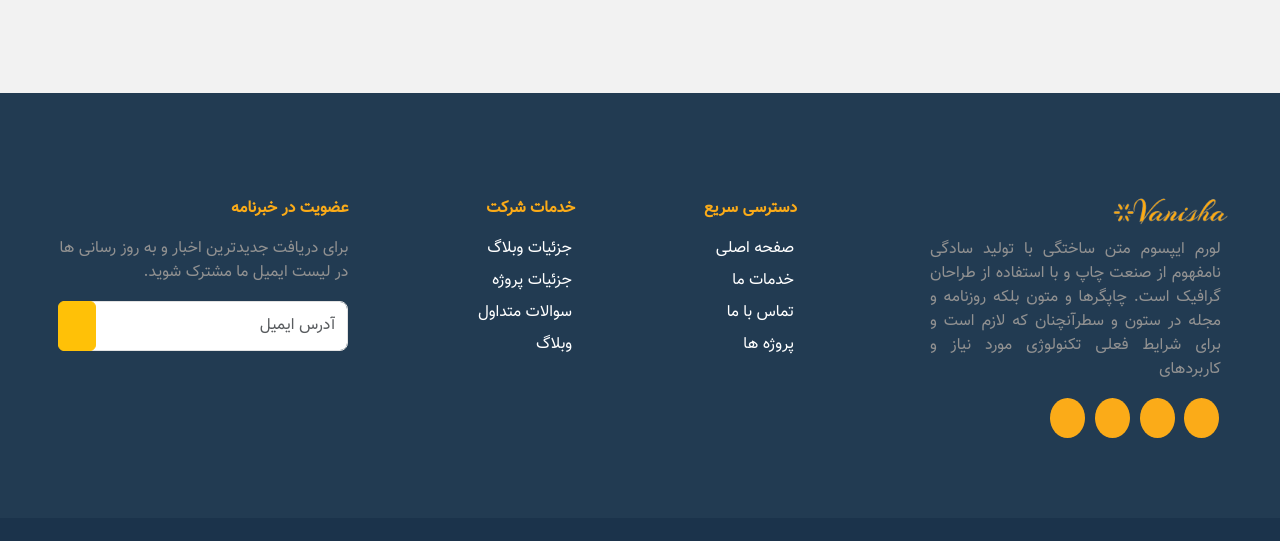
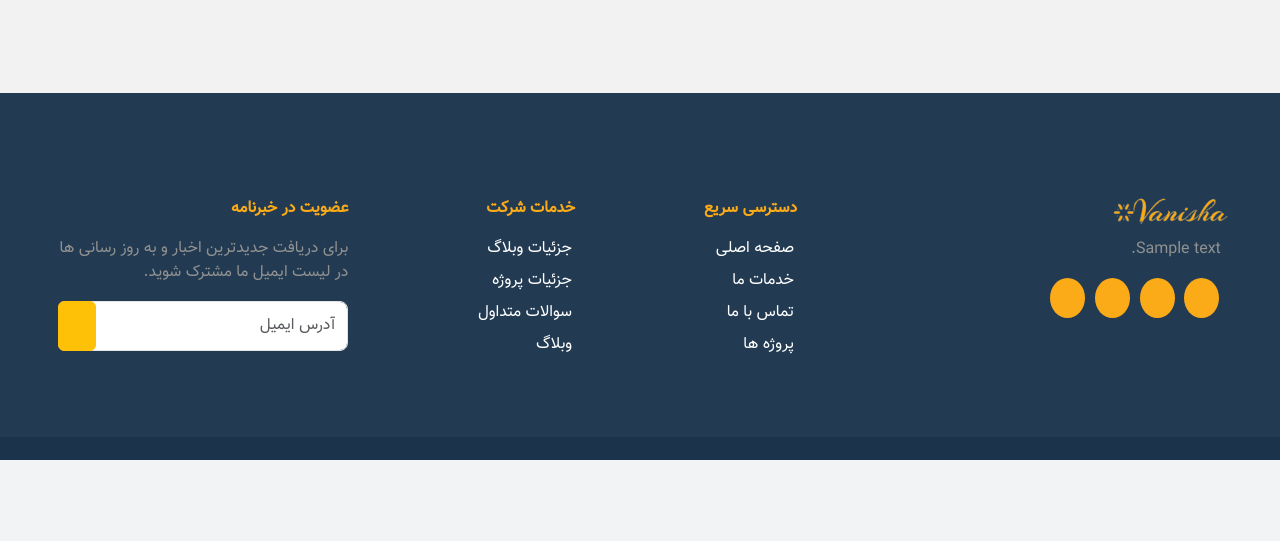
Before and after one commit to mhdimohammadi/sharif_backend, a Django app: page /team/members/ in a window 1280 px wide. Shown: the part 1105-1646 px from the top of the page. After the commit the page ends 1565 px from the top, so only its background shows below. Run offline with Django 5.2, Linux system fonts and the light colour scheme; tables that the repository leaves empty hold one stand-in row (values such as "Sample post"); grey boxes marked "Sample" are stand-in pictures; some libraries are stand-ins or nearby versions; some web fonts are replaced.

Commit message:
added footer description

```diff
--- a/home/models/home.py
+++ b/home/models/home.py
@@ -14,6 +14,13 @@ class Home(models.Model):
     short_description = models.TextField(
         max_length=500,
         verbose_name="توضیح کوتاه",
+    )
+
+    footer_description = models.TextField(
+        verbose_name= "توضیحات فوتر",
+        null=True,
+        blank=True,
+        default= "رایمند شریف"
     )
 
     banner = models.ImageField(
--- a/home/templates/index.html
+++ b/home/templates/index.html
@@ -437,7 +437,10 @@
             <div class="swiper-slide">
               <div class="content-swiper-slider">
                 <a href="blog-details.html">
-                  <figure class="figure-blog"><img src="{{ article.image.url }}" alt="image-blog" class="img-blog">
+                  <figure class="figure-blog">
+                      {% if article.image %}
+                      <img src="{{ article.image.url }}" alt="image-blog" class="img-blog">
+                      {% endif %}
                   </figure>
                 </a>
                 <div class="pt-1 px-2">
--- a/templates/partials/footer.html
+++ b/templates/partials/footer.html
@@ -7,10 +7,7 @@
 
         <div class="col-xl-3 col-lg-12 col-12">
           <a href=""><img src="{% static 'images/logo.png' %}" alt="logo"></a>
-          <p class="caption-footer"> لورم ایپسوم متن ساختگی با تولید سادگی نامفهوم از صنعت چاپ و با استفاده از طراحان
-            گرافیک است. چاپگرها و متون بلکه روزنامه و مجله در ستون و سطرآنچنان که لازم است و برای شرایط فعلی تکنولوژی
-            مورد
-            نیاز و کاربردهای </p>
+          <p class="caption-footer">{{ site_settings.footer_description }}</p>
           <ul class=" social-footer d-flex justify-content-start align-content-center ">
             <a href="">
               <li><i class="fa-brands fa-whatsapp"></i></li>
```
Also changed, not shown: home/migrations/0003_home_footer_description.py (added), home/migrations/0004_alter_home_footer_description.py (added), media/articles/h-09_rp8vHxJ.jpg (added).
